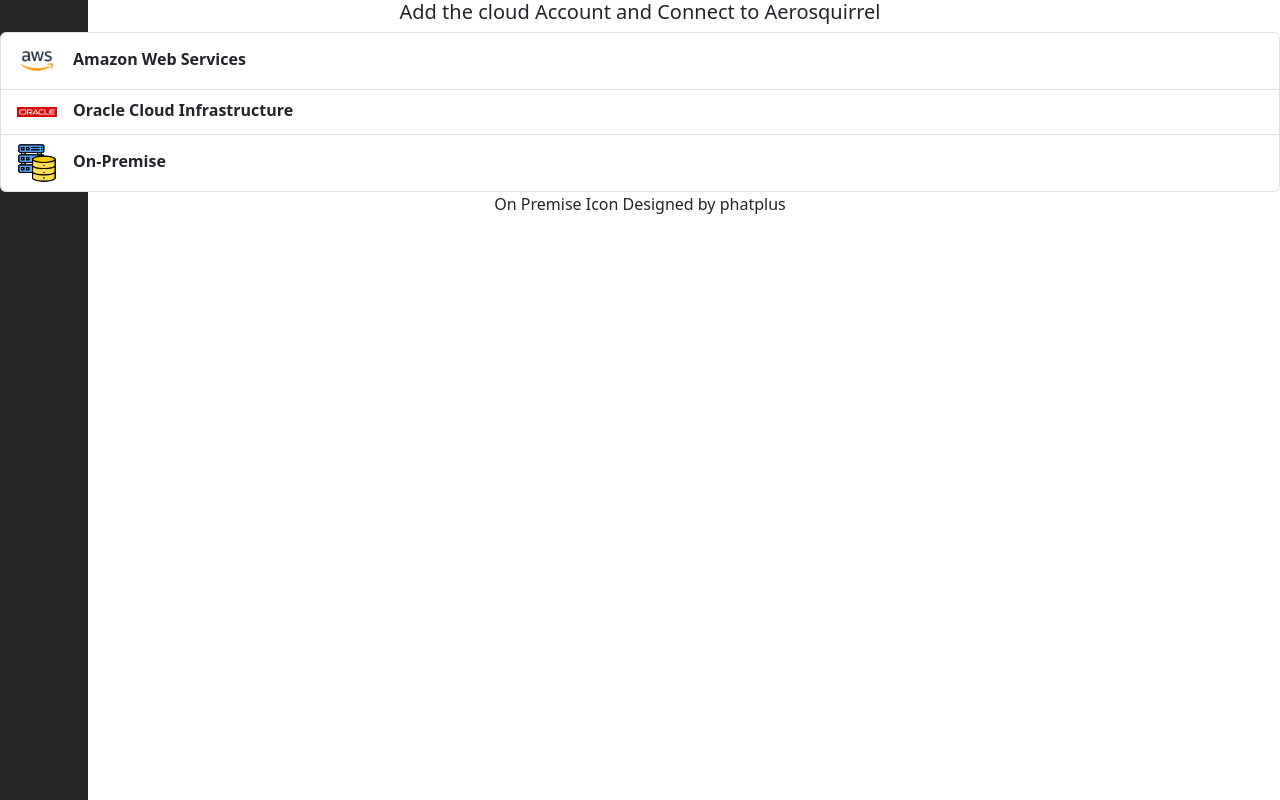
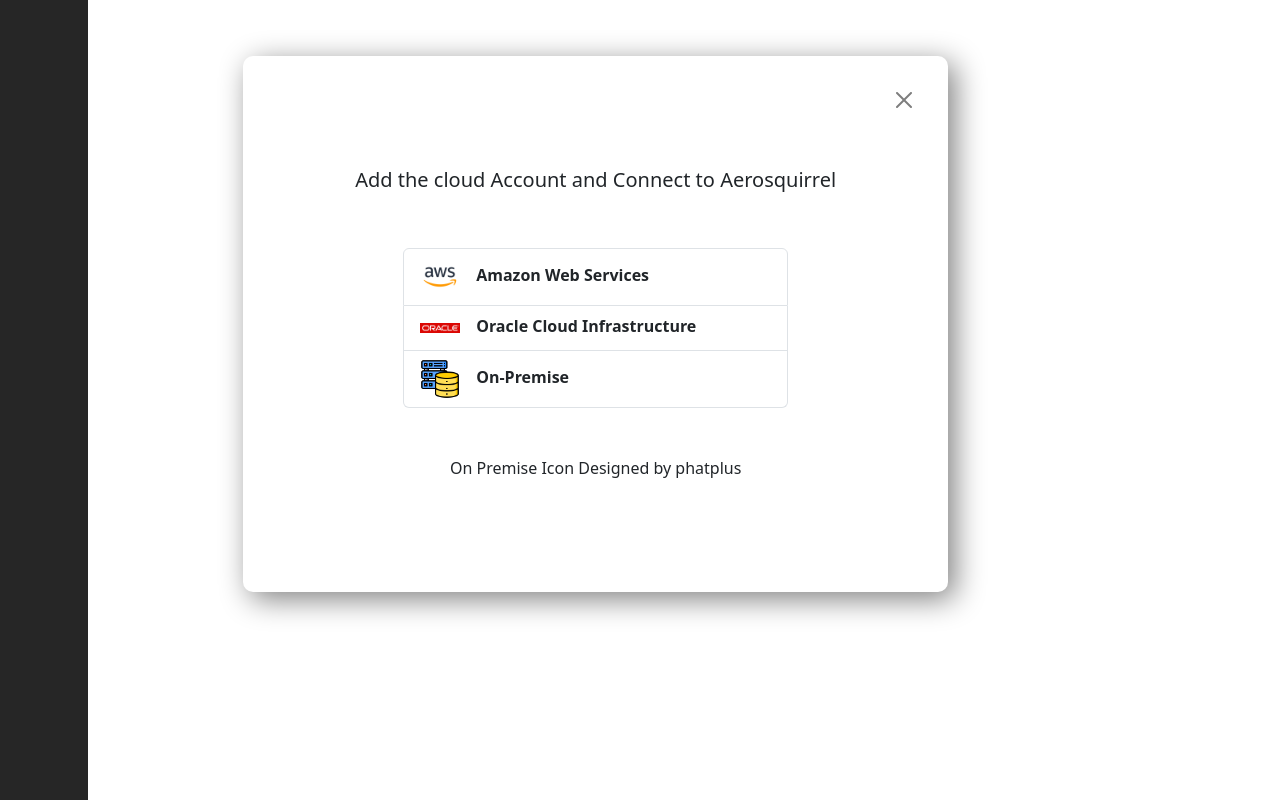
Before and after one commit to oidc-soma/aerosquirrel, a React (Create React App) app in the folder client/aerosquirrel_client/: page /test/addacc in a window 1280 px wide. Built offline with nearby package versions, Linux system fonts and the light colour scheme.

Commit message:
Add Account Modal Window Created

```diff
--- /dev/null
+++ b/client/aerosquirrel_client/src/components/cards/CloudProvider.css
@@ -0,0 +1,3 @@
+.cloudprovider {
+    padding: 3rem;
+}
--- a/client/aerosquirrel_client/src/components/cards/CloudProvider.tsx
+++ b/client/aerosquirrel_client/src/components/cards/CloudProvider.tsx
@@ -1,12 +1,13 @@
 import React from 'react';
 import CloudCompMenu from './CloudCompMenu';
+import './CloudProvider.css';
 
 function CloudProvider() {
 
 
     return (
       <>
-        <ul className="list-group list-group-light">
+        <ul className="list-group list-group-light cloudprovider">
          <CloudCompMenu TypeText="Amazon Web Services" />
          <CloudCompMenu TypeText="Oracle Cloud Infrastructure" />
          <CloudCompMenu TypeText="On-Premise" />
--- a/client/aerosquirrel_client/src/pages/Accounts.tsx
+++ b/client/aerosquirrel_client/src/pages/Accounts.tsx
@@ -1,4 +1,4 @@
-import React from "react";
+import React, {useState} from "react";
 import { Link, Route } from "react-router-dom";
 import styled from "styled-components";
 import Button from "react-bootstrap/Button";
@@ -6,6 +6,7 @@
 import Cards from '../components/cards/Cards';
 import './Accounts.css';
 import CloudProvider from "../components/cards/CloudProvider";
+import AddAccount from "./AddAccount";
 
 const AccountsLabel = styled.h1`
 position: absolute;
@@ -19,6 +20,16 @@
 "position: absolute; right: 5rem; top: 4rem;";
 
 function Accounts() {
+  const [showAddPopup, setshowAddPopup] = useState(false);
+
+  const showPopupFunction = () => {
+    setshowAddPopup(true);
+  }
+
+  const closePopupFunction = () => {
+    setshowAddPopup(false);
+  };
+
   const DocumentTitle: HTMLTitleElement | null = document.querySelector("title");
 
     if (!DocumentTitle) {
@@ -33,10 +44,10 @@
       <Button
         variant="outline-primary"
         style={{ position: "absolute", right: "5rem", top: "4rem" }}
-      >
+        onClick={showPopupFunction}>
         Add New Account
       </Button>
-
+      {showAddPopup&&<AddAccount closePopup={closePopupFunction}/>}
       {/* <Cards
         HeaderTitle="Amazon Web Services"
         SecondaryTitle="AWS"
--- /dev/null
+++ b/client/aerosquirrel_client/src/pages/AddAccount.css
@@ -0,0 +1,17 @@
+.AddAccountBackground{
+    position: absolute;
+    background-color: white;
+    top: 7vh;
+    left: 19vw;
+    position: absolute;
+    z-index: 1;
+    padding: 7rem;
+    border-radius: 10px;
+    box-shadow: 7px 7px 30px grey;
+}
+
+.btn-close {
+    position: absolute;
+    right: 2rem;
+    top: 2rem;
+}
--- a/client/aerosquirrel_client/src/pages/AddAccount.tsx
+++ b/client/aerosquirrel_client/src/pages/AddAccount.tsx
@@ -1,23 +1,39 @@
 import React from 'react';
 import styled from 'styled-components';
 import CloudProvider from '../components/cards/CloudProvider';
+import './AddAccount.css';
+
+interface ChildProps {
+    closePopup: () => void;
+}
 
 const ConnectLabel = styled.h1`
 
   font-size: 20px;
 `;
 
-function AddAccount(){
+function AddAccount({closePopup}:ChildProps){
 
+    const handleClick = () => {
+        closePopup();
+    }
 
-    return(
-        <>
-            <ConnectLabel>Add the cloud Account and Connect to Aerosquirrel</ConnectLabel>
-            <CloudProvider />
-            <div>
-                {"On Premise Icon Designed by phatplus"}
-                </div>
-        </>
+    return (
+      <>
+        <div className="AddAccountBackground">
+          <ConnectLabel>
+            Add the cloud Account and Connect to Aerosquirrel
+          </ConnectLabel>
+
+          <button type="button" className="btn-close" onClick={handleClick}>
+            <span className="icon-cross"></span>
+            <span className="visually-hidden">Close</span>
+          </button>
+
+          <CloudProvider />
+          <div>{"On Premise Icon Designed by phatplus"}</div>
+        </div>
+      </>
     );
 }
 
```
